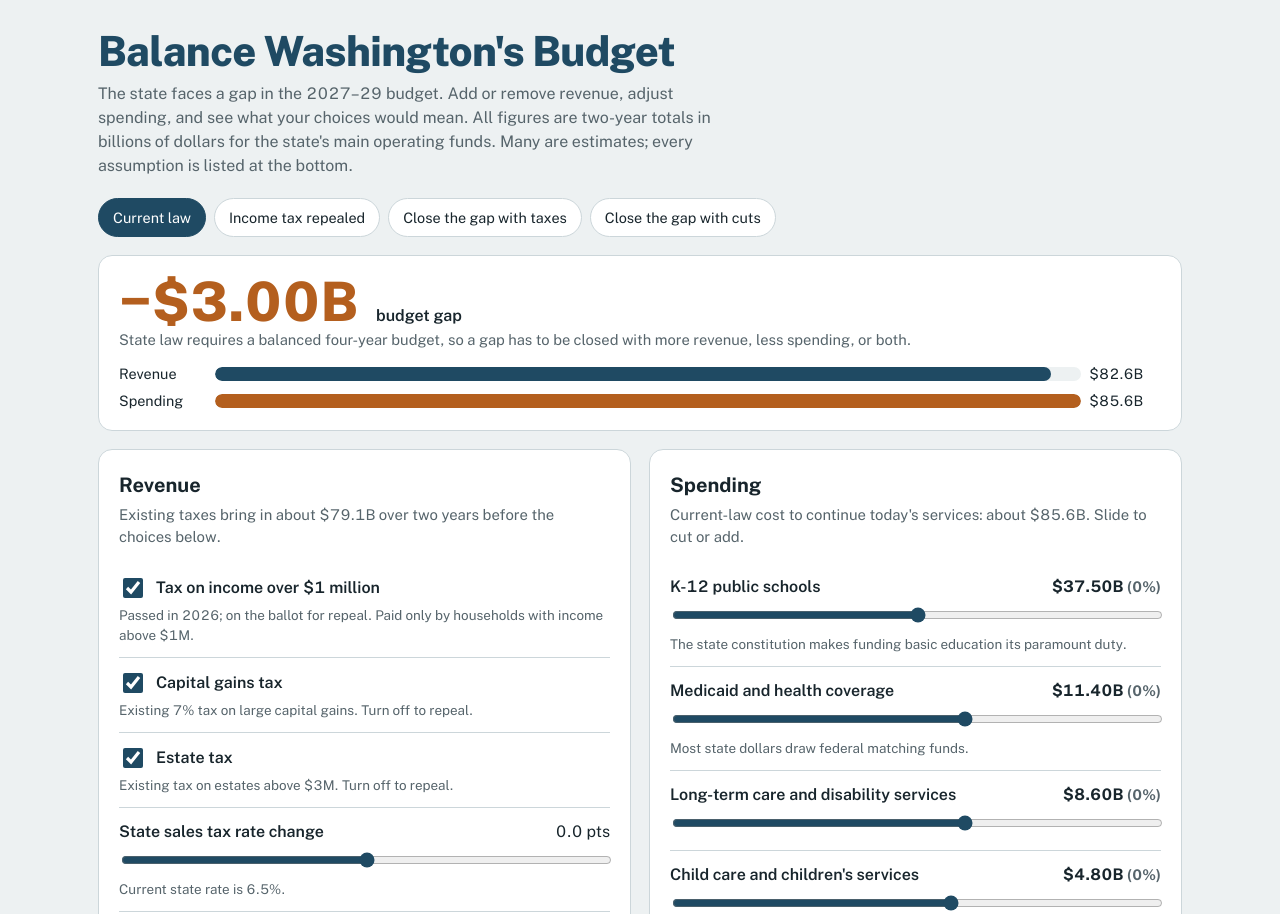
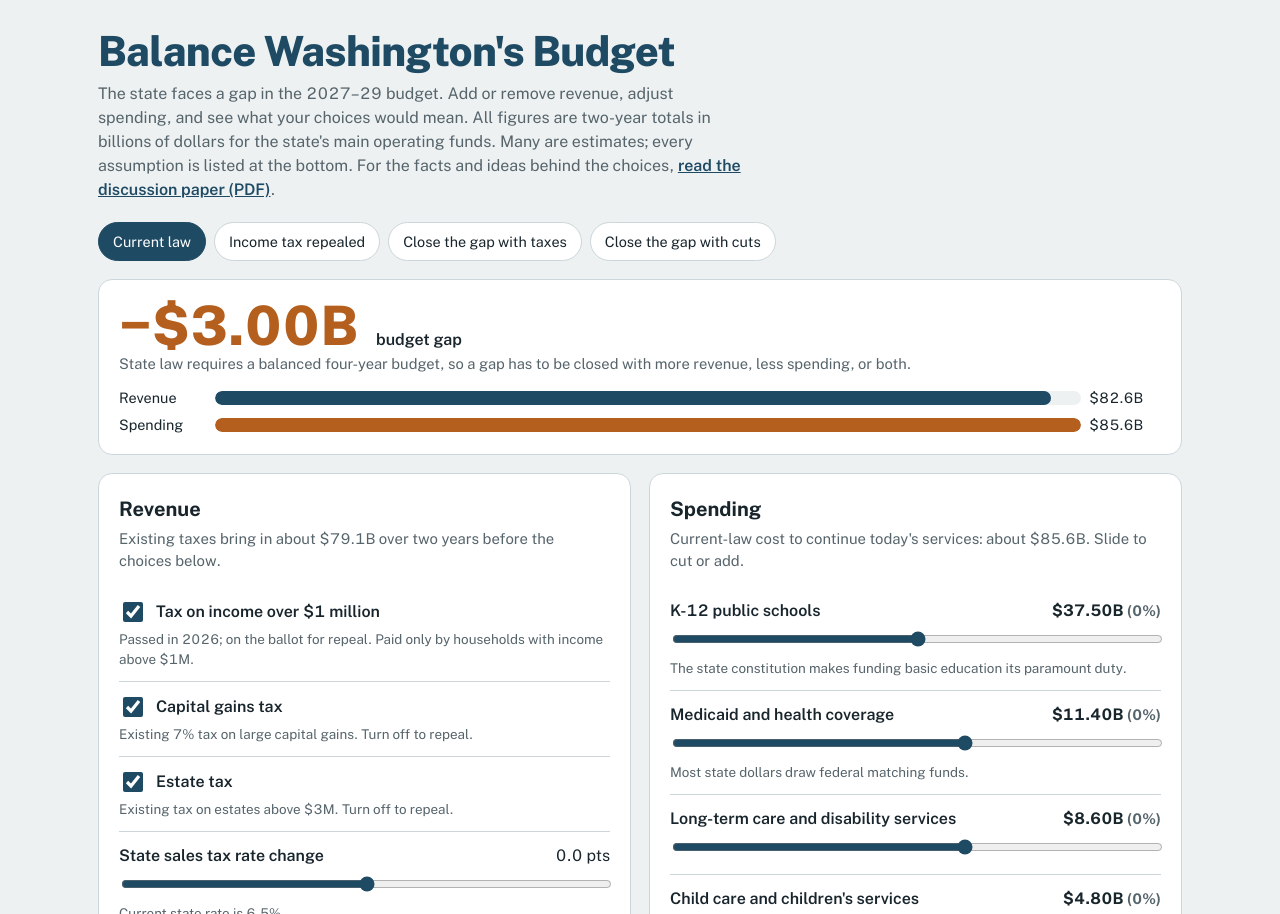
Before and after one commit to getting-washington-right/getting-washington-right.github.io, a plain HTML site: page index.html in a window 1280 px wide. Shown: the top 914 px of the page. Drawn offline with nearby package versions, Linux system fonts and the light colour scheme.

Commit message:
Add files via upload

```diff
--- a/index.html
+++ b/index.html
@@ -83,7 +83,7 @@ a{color:var(--sound);font-weight:600}
 <body>
 <main>
 <h1>Balance Washington's Budget</h1>
-<p class="intro">The state faces a gap in the 2027–29 budget. Add or remove revenue, adjust spending, and see what your choices would mean. All figures are two-year totals in billions of dollars for the state's main operating funds. Many are estimates; every assumption is listed at the bottom.</p>
+<p class="intro">The state faces a gap in the 2027–29 budget. Add or remove revenue, adjust spending, and see what your choices would mean. All figures are two-year totals in billions of dollars for the state's main operating funds. Many are estimates; every assumption is listed at the bottom. For the facts and ideas behind the choices, <a href="Getting-Washington-Right.pdf">read the discussion paper (PDF)</a>.</p>
 
 <div class="presets" role="group" aria-label="Starting points">
   <button type="button" data-preset="current" aria-pressed="true">Current law</button>
@@ -141,6 +141,7 @@ a{color:var(--sound);font-weight:600}
 <section class="about" aria-labelledby="h-about">
   <h2 id="h-about">About this tool</h2>
   <p>This is an independent, non-partisan tool to help Washingtonians understand the trade-offs in the state budget. It is not an official state estimate, and the assumptions above explain every number.</p>
+  <p>This tool accompanies <a href="Getting-Washington-Right.pdf">Getting Washington Right</a>, a discussion paper on 16 issues facing Washington, with facts, ideas for change, and questions for debate.</p>
   <p>Spot an error, or have a better idea? Suggestions and corrections are welcome, especially with a source.</p>
   <!-- Feedback form (Google Forms) -->
   <p><a class="feedback" id="feedback" href="https://docs.google.com/forms/d/e/1FAIpQLSd6YRl0w7hx8XT07Z0Zy8gndOifjO-sIw_GLlLF0AHaS6j5OQ/viewform" target="_blank" rel="noopener">Suggest an improvement</a></p>
```
Also changed, not shown: 1 other file.
